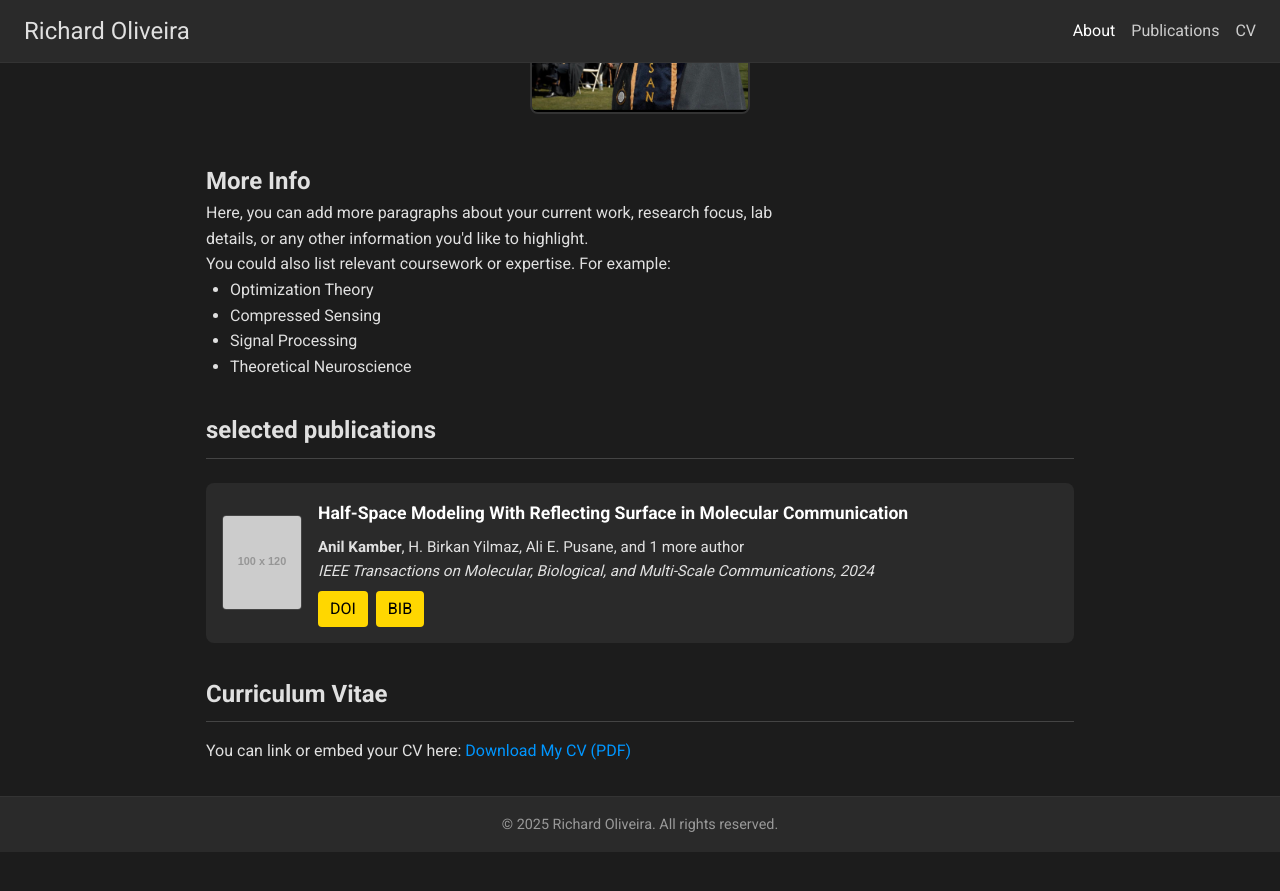
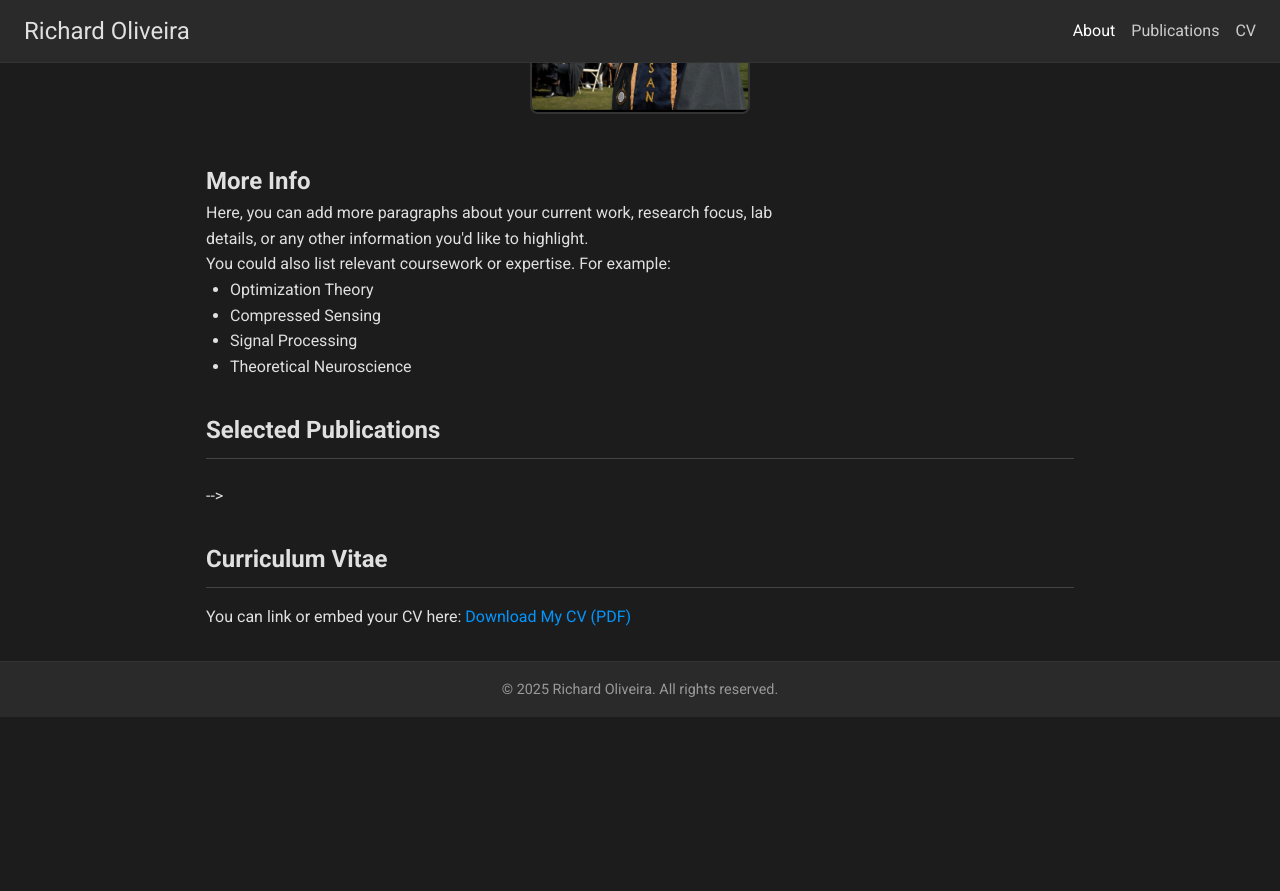
Before and after one commit to raolivei13/website_rich, a Jekyll site: the page index.html, which Jekyll copies as it is, in a window 1280 px wide and 900 px high, scrolled down 838 px. Shown: the top 891 px of the window. Built offline with Jekyll 4.4.1, drawn with Linux system fonts in a browser that asks for light colours; after the commit the page ends 1603 px from its top, so only the background shows below that.

Commit message:
Update index.html

```diff
--- a/index.html
+++ b/index.html
@@ -92,11 +92,12 @@ Key research interests include investigating the mathematical foundations of Dee
 
   <!-- Publications Section -->
   <section id="publications" class="publications-section">
-    <h2>selected publications</h2>
-    <div class="publication-card">
+    <h2>Selected Publications</h2>
+
+<!--     <div class="publication-card">
       <div class="pub-img-container">
         <!-- Example placeholder image; use your own small icon or cover image -->
-        <img
+<!--         <img
           src="https://via.placeholder.com/100x120"
           alt="Pub Cover"
         />
@@ -112,7 +113,7 @@ Key research interests include investigating the mathematical foundations of Dee
           <a href="#" class="btn pub-btn">BIB</a>
         </div>
       </div>
-    </div>
+    </div> --> -->
     <!-- Add more publication cards as needed -->
   </section>
 
```
